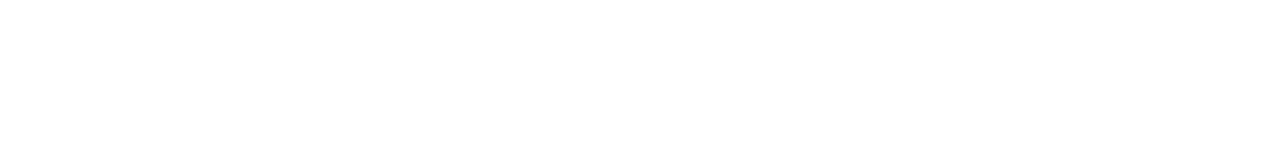
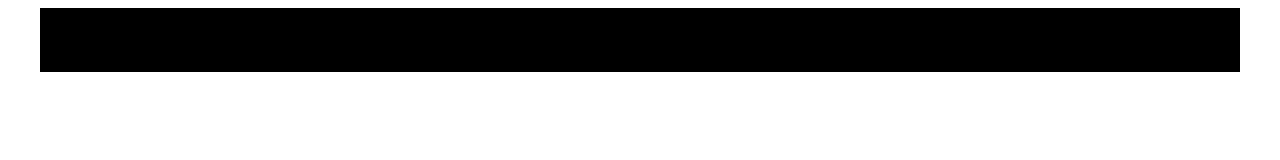
Before and after one commit to baiyastan/lesson-1-f3, a plain HTML site: page index.html in a window 1280 px wide. Drawn offline with Linux system fonts and the light colour scheme.

Commit message:
added header style

```diff
--- a/index.html
+++ b/index.html
@@ -4,8 +4,9 @@
     <meta charset="UTF-8">
     <meta name="viewport" content="width=device-width, initial-scale=1.0">
     <title>Document</title>
+    <link rel="stylesheet" href="style.css">
 </head>
 <body>
-
+    <div class="header"></div>
 </body>
 </html>
--- /dev/null
+++ b/style.css
@@ -0,0 +1,6 @@
+.header {
+    width: 1200px;
+    height: 64px;
+    background-color: black;
+    margin: 0 auto;
+}
```
